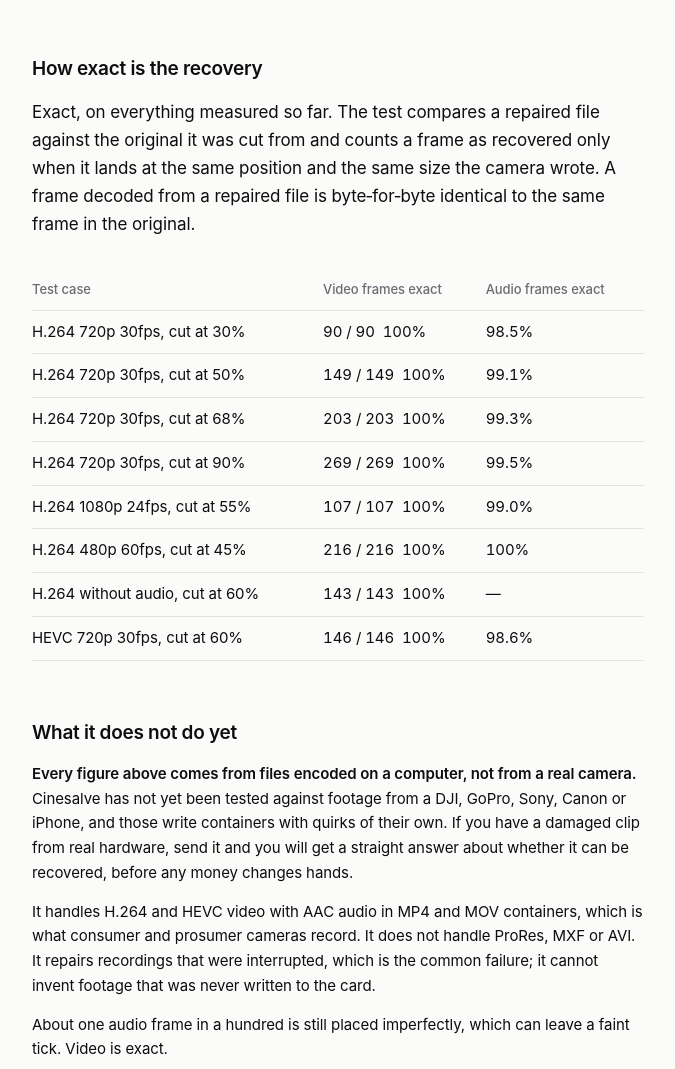
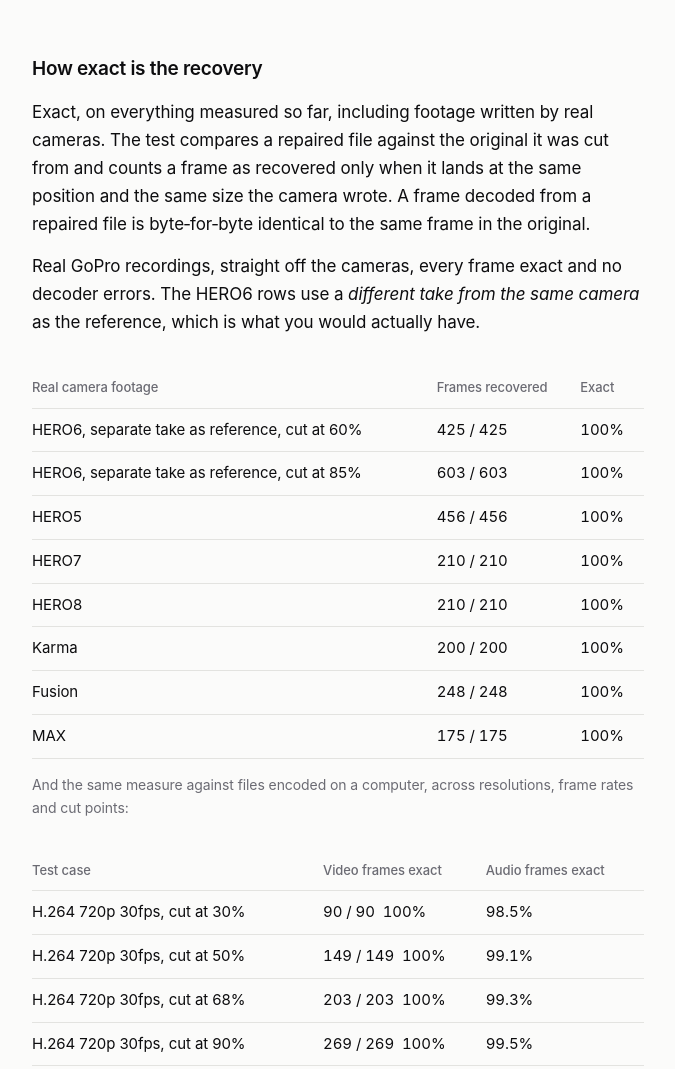
Before and after one commit to LucideLarp/cinesalve, a plain HTML site: page docs/index.html in a window 1280 px wide. Shown: the part 1275-2344 px from the top of the page, without its empty margins (302-977 px from the left). Drawn offline with Linux system fonts and the light colour scheme.

Commit message:
1.1: real camera evidence

```diff
--- a/docs/index.html
+++ b/docs/index.html
@@ -63,10 +63,35 @@
 
 <h2>How exact is the recovery</h2>
 <p>
-  Exact, on everything measured so far. The test compares a repaired file against the
-  original it was cut from and counts a frame as recovered only when it lands at the
-  same position and the same size the camera wrote. A frame decoded from a repaired
-  file is byte&#8209;for&#8209;byte identical to the same frame in the original.
+  Exact, on everything measured so far, including footage written by real cameras.
+  The test compares a repaired file against the original it was cut from and counts a
+  frame as recovered only when it lands at the same position and the same size the
+  camera wrote. A frame decoded from a repaired file is byte&#8209;for&#8209;byte
+  identical to the same frame in the original.
+</p>
+<p>
+  Real GoPro recordings, straight off the cameras, every frame exact and no decoder
+  errors. The HERO6 rows use a <em>different take from the same camera</em> as the
+  reference, which is what you would actually have.
+</p>
+<div class="scroll">
+<table>
+  <thead><tr><th>Real camera footage</th><th>Frames recovered</th><th>Exact</th></tr></thead>
+  <tbody>
+    <tr><td>HERO6, separate take as reference, cut at 60%</td><td class="num">425 / 425</td><td class="num">100%</td></tr>
+    <tr><td>HERO6, separate take as reference, cut at 85%</td><td class="num">603 / 603</td><td class="num">100%</td></tr>
+    <tr><td>HERO5</td><td class="num">456 / 456</td><td class="num">100%</td></tr>
+    <tr><td>HERO7</td><td class="num">210 / 210</td><td class="num">100%</td></tr>
+    <tr><td>HERO8</td><td class="num">210 / 210</td><td class="num">100%</td></tr>
+    <tr><td>Karma</td><td class="num">200 / 200</td><td class="num">100%</td></tr>
+    <tr><td>Fusion</td><td class="num">248 / 248</td><td class="num">100%</td></tr>
+    <tr><td>MAX</td><td class="num">175 / 175</td><td class="num">100%</td></tr>
+  </tbody>
+</table>
+</div>
+<p class="note">
+  And the same measure against files encoded on a computer, across resolutions, frame
+  rates and cut points:
 </p>
 <div class="scroll">
 <table>
@@ -86,23 +111,25 @@
 </table>
 </div>
 
-<h2>What it does not do yet</h2>
+<h2>What it does not do</h2>
 <p class="plain">
-  <strong>Every figure above comes from files encoded on a computer, not from a real
-  camera.</strong> Cinesalve has not yet been tested against footage from a DJI, GoPro,
-  Sony, Canon or iPhone, and those write containers with quirks of their own. If you
-  have a damaged clip from real hardware, send it and you will get a straight answer
-  about whether it can be recovered, before any money changes hands.
+  <strong>On GoPro footage the sound is left out.</strong> These cameras write timecode
+  and telemetry into the same block as the picture, and those bytes cannot be told
+  apart from audio with enough confidence to place it correctly. Rather than write
+  noise into your recording, Cinesalve recovers the video and says plainly that the
+  audio did not survive. On simpler files, sound comes back with the picture.
+</p>
+<p class="plain">
+  <strong>Only GoPro hardware has been tested so far.</strong> DJI, Sony, Canon and
+  iPhone recordings have not been through it yet. If you have a damaged clip from one
+  of those, send it and you will get a straight answer about whether it can be
+  recovered, before any money changes hands, and it will be added to the test suite.
 </p>
 <p class="plain">
   It handles H.264 and HEVC video with AAC audio in MP4 and MOV containers, which is
   what consumer and prosumer cameras record. It does not handle ProRes, MXF or AVI. It
   repairs recordings that were interrupted, which is the common failure; it cannot
   invent footage that was never written to the card.
-</p>
-<p class="plain">
-  About one audio frame in a hundred is still placed imperfectly, which can leave a
-  faint tick. Video is exact.
 </p>
 
 <h2 id="download">Getting it</h2>
```
Also changed, not shown: 1 other file.
